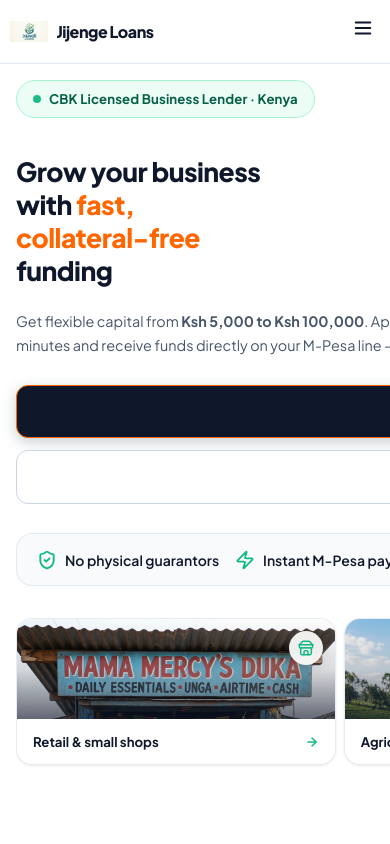
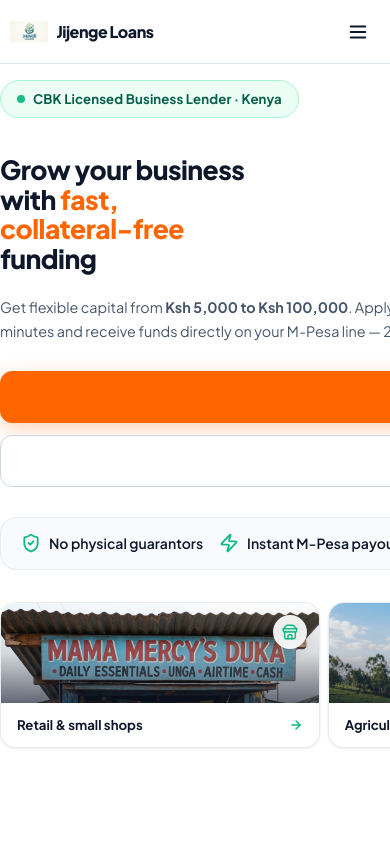
Before and after one commit to billgatesmalel/Jijenge-Loans, a React (Vite) app in the folder frontend/: page / in a window 390 px wide. Shown: the top 844 px of the page. Built offline with nearby package versions, Linux system fonts and the light colour scheme.

Commit message:
feat: site-wide responsiveness overhaul — fluid container, 48px touch targets, clamp() hero, FAQ accordion, mobile padding fixes

```diff
--- a/frontend/src/index.css
+++ b/frontend/src/index.css
@@ -56,13 +56,31 @@
     -webkit-font-smoothing: antialiased;
     overflow-x: hidden;
     width: 100%;
-}
-
+    min-width: 320px;
+}
+
+/* Prevent horizontal overflow on all direct children */
+.site-wrapper,
+.tab-content-wrapper,
+.tab-pane {
+    overflow-x: hidden;
+    width: 100%;
+}
+
+/* ─── Responsive Container ─────────────────────────────────── */
 .container {
     width: 100%;
-    max-width: 1200px;
+    max-width: 1280px;
     margin: 0 auto;
-    padding: 0 1.5rem;
+    padding: 0 1rem;            /* mobile base */
+}
+
+@media (min-width: 480px) {
+    .container { padding: 0 1.5rem; }
+}
+
+@media (min-width: 1280px) {
+    .container { padding: 0 2rem; }
 }
 
 /* ─── Navbar ──────────────────────────────────────────────── */
@@ -279,7 +297,7 @@
     background: #f8fafc;
 }
 
-/* Hamburger — mobile only */
+/* Hamburger — mobile only, 48px touch target */
 .nav-hamburger {
     display: none;
     background: none;
@@ -287,9 +305,13 @@
     cursor: pointer;
     color: var(--brand-dark);
     padding: 0.4rem;
+    min-width: 44px;
+    min-height: 44px;
     border-radius: 6px;
     transition: background var(--transition);
     flex-shrink: 0;
+    align-items: center;
+    justify-content: center;
 }
 
 .nav-hamburger:hover { background: var(--pill-bg); }
@@ -329,6 +351,7 @@
     border: none;
     cursor: pointer;
     padding: 0.75rem 0.85rem;
+    min-height: 48px;           /* 48px touch target */
     font-size: 0.95rem;
     font-weight: 600;
     color: var(--text-body);
@@ -485,10 +508,11 @@
 }
 
 .hero-headline {
-    font-size: 2.6rem;
+    /* Fluid: 2rem at 320px → 3.65rem at 1280px+ */
+    font-size: clamp(2rem, 4vw + 1rem, 3.65rem);
     font-weight: 900;
     color: var(--text-headline);
-    line-height: 1.12; /* leading-[1.12] */
+    line-height: 1.12;
     letter-spacing: -0.04em;
 }
 
@@ -496,14 +520,6 @@
     color: var(--brand-orange);
     font-style: normal;
     font-weight: 900;
-}
-
-@media (min-width: 768px) {
-    .hero-headline { font-size: 3.25rem; line-height: 1.12; }
-}
-
-@media (min-width: 1200px) {
-    .hero-headline { font-size: 3.65rem; line-height: 1.12; }
 }
 
 .hero-subtext {
@@ -1110,9 +1126,13 @@
 .process-step {
     background: #ffffff;
     border-radius: var(--radius-lg);
-    padding: 2rem 1.5rem;
+    padding: 1.5rem 1.25rem;
     text-align: center;
     border: 1px solid var(--border-light);
+}
+
+@media (min-width: 640px) {
+    .process-step { padding: 2rem 1.5rem; }
 }
 
 .step-num {
@@ -1389,6 +1409,7 @@
     color: var(--brand-dark);
     white-space: nowrap;
     letter-spacing: -0.01em;
+    min-height: 48px;           /* touch target */
 }
 
 .compliance-item svg {
@@ -1403,15 +1424,25 @@
     flex-shrink: 0;
 }
 
+/* Tablet: wrap to rows */
 @media (max-width: 900px) {
     .compliance-strip-inner {
         flex-wrap: wrap;
         justify-content: center;
-        gap: 1rem 1.5rem;
-    }
-    .compliance-divider {
-        display: none;
-    }
+        gap: 0.5rem 1.5rem;
+    }
+    .compliance-divider { display: none; }
+}
+
+/* Ultra-small: 2-per-row grid */
+@media (max-width: 480px) {
+    .compliance-strip-inner {
+        display: grid;
+        grid-template-columns: 1fr 1fr;
+        gap: 0.75rem 0.5rem;
+        justify-items: start;
+    }
+    .compliance-item { min-height: unset; white-space: normal; }
 }
 
 /* ─── Footer ─────────────────────────────────────────────── */
@@ -1437,12 +1468,20 @@
     }
 }
 
-@media (max-width: 560px) {
+@media (max-width: 640px) {
     .footer-grid {
         grid-template-columns: 1fr;
         gap: 2rem;
         padding: 2.5rem 0 2rem;
     }
+}
+
+/* Ensure footer nav links have 44px touch targets */
+.footer-nav-list li a,
+.footer-contact-list li {
+    min-height: 44px;
+    display: flex;
+    align-items: center;
 }
 
 .footer-col--brand { gap: 1rem; }
@@ -1845,14 +1884,6 @@
 }
 
 @media (max-width: 600px) {
-    .container {
-        padding-left: 1rem;
-        padding-right: 1rem;
-    }
-    .hero-title, .hero-headline {
-        font-size: 1.85rem;
-        line-height: 1.25;
-    }
     .hero-sub, .hero-subtext {
         font-size: 0.95rem;
     }
@@ -1861,37 +1892,25 @@
         width: 100%;
         gap: 0.75rem;
     }
-    .btn-hero-primary {
-        width: 100%;
-        justify-content: center;
-        padding: 0.95rem 1.5rem;
-        font-size: 1.05rem;
-        font-weight: 700;
-        border-radius: 12px;
-        background-color: var(--brand-dark);
-        color: #ffffff;
-        box-shadow: 0 4px 14px rgba(35, 62, 77, 0.25);
-    }
+    .btn-hero-primary,
     .btn-hero-secondary {
         width: 100%;
         justify-content: center;
-        padding: 0.95rem 1.5rem;
-        font-size: 1.05rem;
-        font-weight: 700;
-        border-radius: 12px;
+        min-height: 52px;         /* generous touch target on small screens */
+    }
+    .btn-hero-primary {
+        background-color: var(--brand-orange);
+        color: #ffffff;
+        box-shadow: var(--shadow-orange);
+    }
+    .btn-hero-secondary {
         background: #ffffff;
         border: 1.5px solid #cbd5e1;
         color: var(--brand-dark);
     }
-    .btn-nav-apply {
-        display: inline-block !important;
-        padding: 0.5rem 1rem;
-        font-size: 0.85rem;
-        border-radius: 8px;
-        font-weight: 700;
-    }
     .application-form-wrapper {
         padding: 1.25rem 1rem;
+        border-radius: 16px;
     }
     .form-grid {
         grid-template-columns: 1fr !important;
@@ -1917,6 +1936,19 @@
     .modal-dialog {
         padding: 1.5rem 1.25rem;
         width: 94%;
+    }
+    /* Process stepper: reduce step padding on small screens */
+    .process-step {
+        padding: 1.25rem 1rem;
+    }
+    /* Section headings scale down */
+    .section-heading {
+        font-size: 1.75rem;
+    }
+    /* Tab CTA box becomes full-width */
+    .tab-cta-box .btn-cta-large {
+        width: 100%;
+        max-width: 100% !important;
     }
 }
 
```
